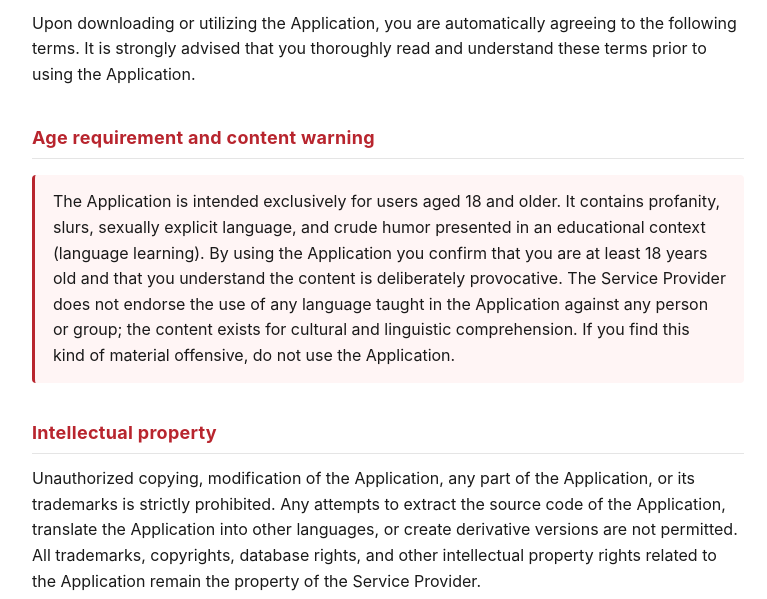
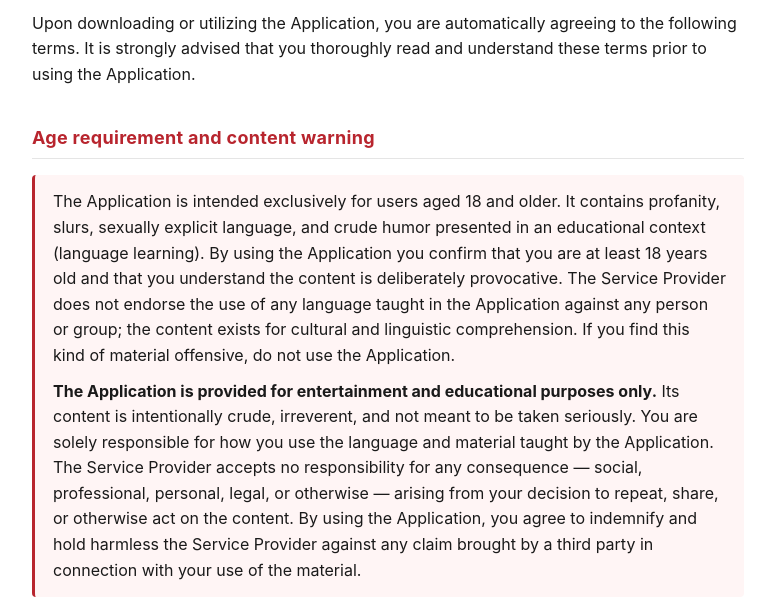
Before and after one commit to Insultoapp/insulto-legal, a plain HTML site: page terms.html in a window 1280 px wide. Shown: the part 224-823 px from the top of the page, without its empty margins (252-1019 px from the left). Drawn offline with Linux system fonts and the light colour scheme.

Commit message:
Add files via upload

```diff
--- a/terms.html
+++ b/terms.html
@@ -120,6 +120,17 @@
         in the Application against any person or group; the content exists for cultural
         and linguistic comprehension. If you find this kind of material offensive, do not
         use the Application.
+      </p>
+      <p style="margin-top: 10px;">
+        <strong>The Application is provided for entertainment and educational purposes
+        only.</strong> Its content is intentionally crude, irreverent, and not meant to be
+        taken seriously. You are solely responsible for how you use the language and
+        material taught by the Application. The Service Provider accepts no responsibility
+        for any consequence &mdash; social, professional, personal, legal, or otherwise
+        &mdash; arising from your decision to repeat, share, or otherwise act on the
+        content. By using the Application, you agree to indemnify and hold harmless the
+        Service Provider against any claim brought by a third party in connection with
+        your use of the material.
       </p>
     </div>
 
```
